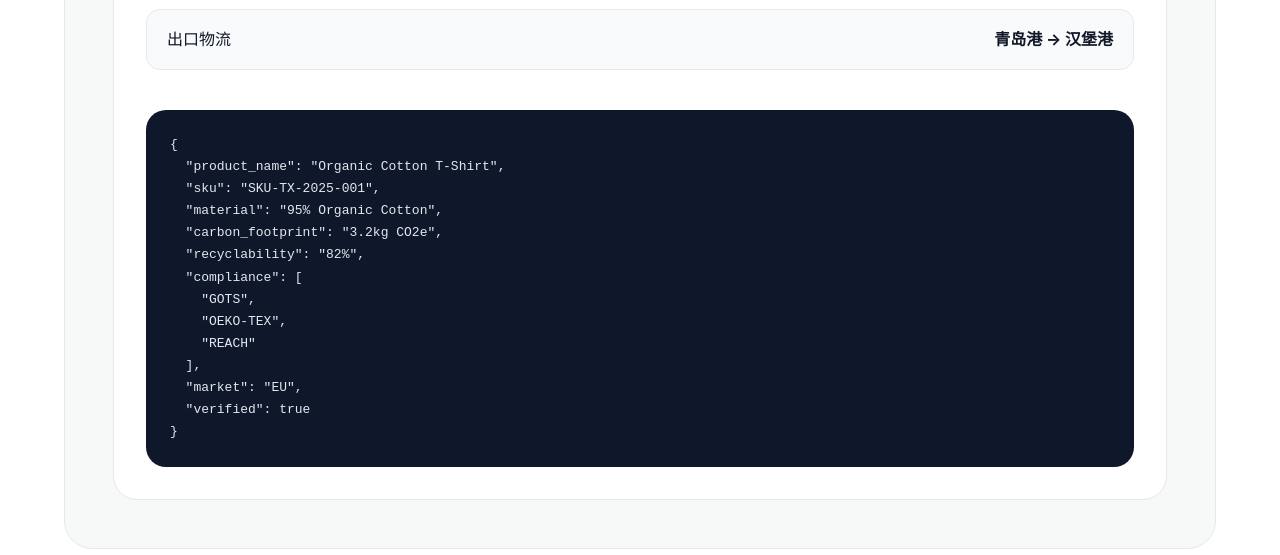
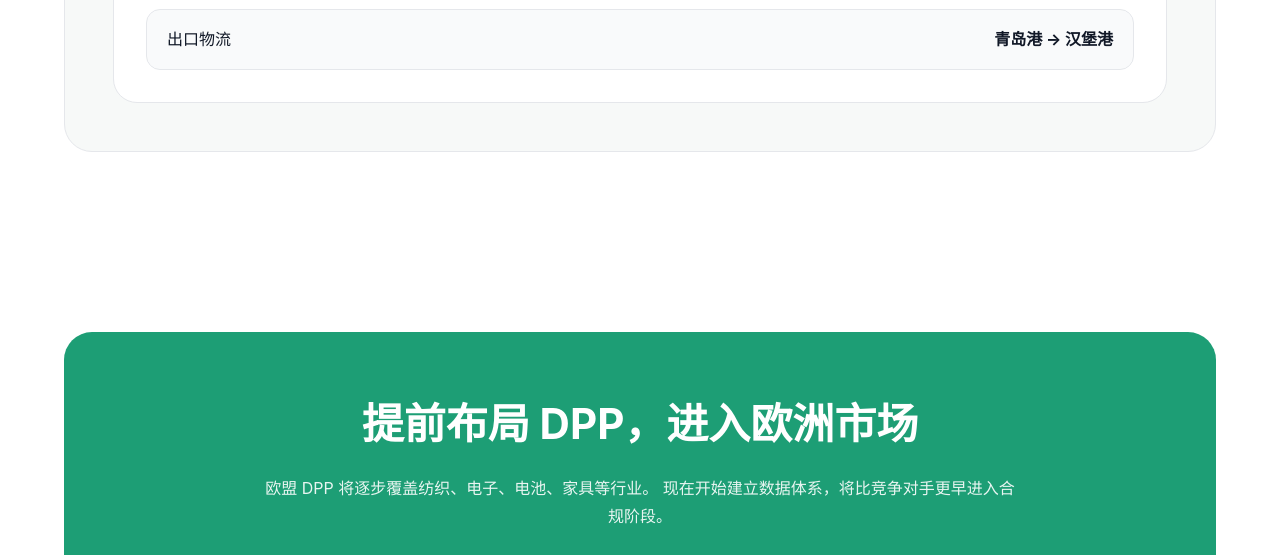
Before and after one commit to greenlinkdpp/greanlean-website, a plain HTML site: page index.html in a window 1280 px wide. Shown: the part 3374-3929 px from the top of the page. Drawn offline with Linux system fonts and the light colour scheme.

Commit message:
Update index.html

```diff
--- a/index.html
+++ b/index.html
@@ -899,26 +899,6 @@
 
               </div>
             </div>
-
-            <div class="json-box">
-
-<pre>{
-  "product_name": "Organic Cotton T-Shirt",
-  "sku": "SKU-TX-2025-001",
-  "material": "95% Organic Cotton",
-  "carbon_footprint": "3.2kg CO2e",
-  "recyclability": "82%",
-  "compliance": [
-    "GOTS",
-    "OEKO-TEX",
-    "REACH"
-  ],
-  "market": "EU",
-  "verified": true
-}</pre>
-
-            </div>
-
           </div>
         </div>
 
```
